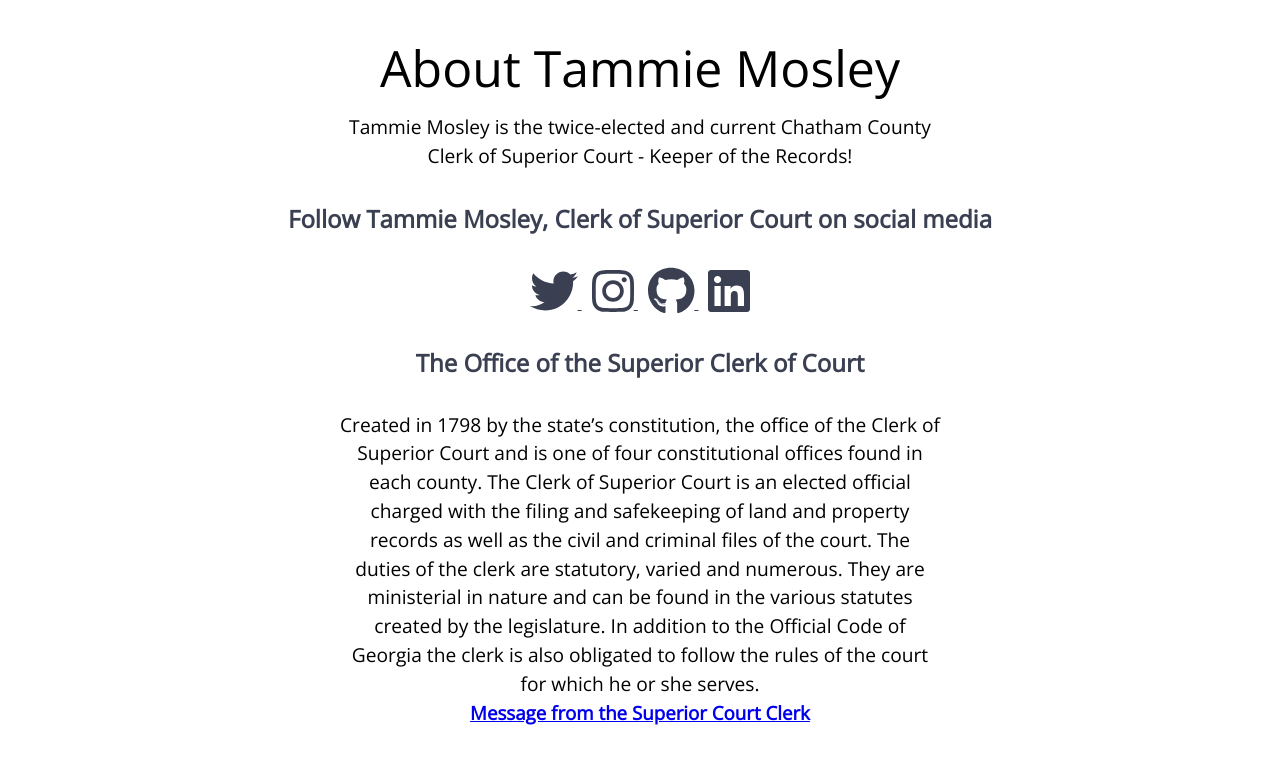
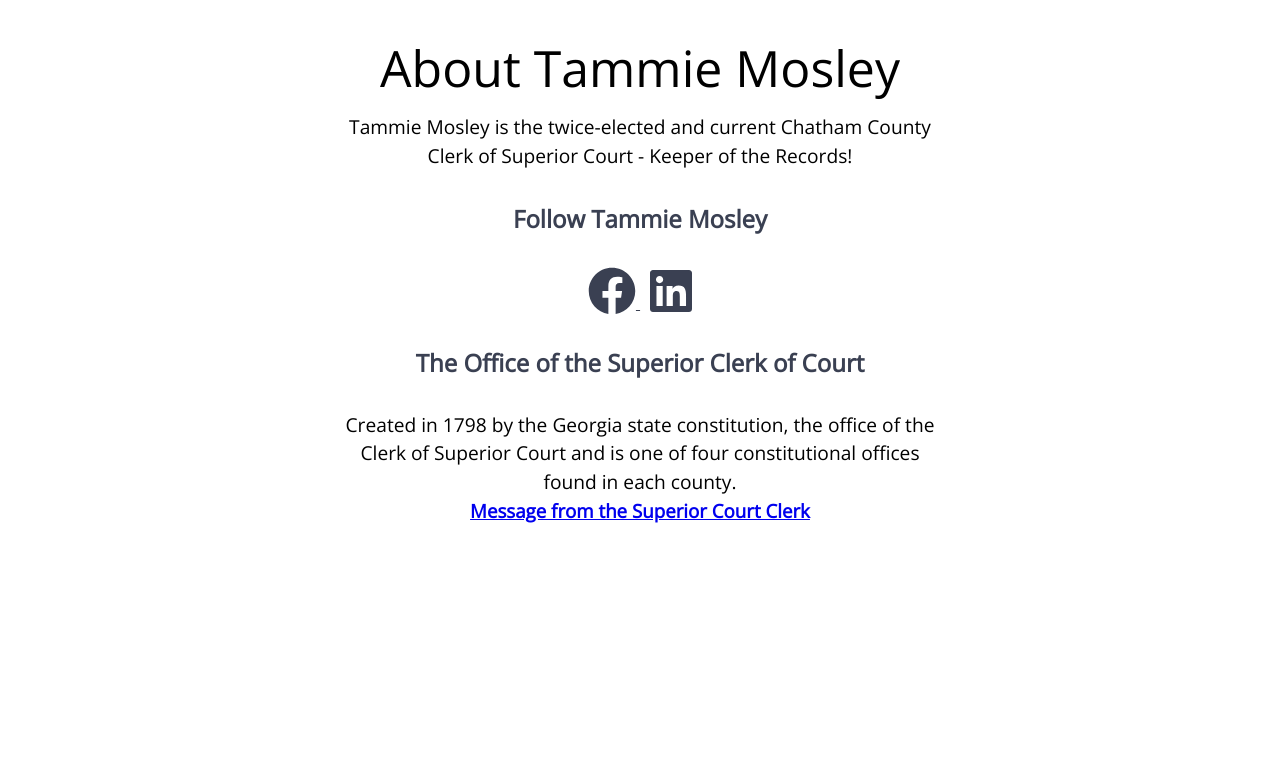
Before and after one commit to TammieMosley/1-pager_to-edit-from-codepen, a plain HTML site: page index.html in a window 1280 px wide. Shown: the part 802-1566 px from the top of the page. After the commit the page ends 1367 px from the top, so only its background shows below. Drawn offline with nearby package versions, Linux system fonts and the light colour scheme.

Commit message:
Update index.html
Changes:
 - Changed about button to "Learn More"
 - Added webm version as default.
 - Removed text from video fallback.
 - LinkedIn link added
 -  Facebook icon and link added
 - Facebook icon and link added
 - Instagram icon removed
 - Twitter icon removed

```diff
--- a/index.html
+++ b/index.html
@@ -14,38 +14,33 @@
     <section class="showcase">
       <div class="video-container">
         <video style="width:100%;max-height:100%" autoplay muted preload="auto">
-          <source src="https://gdurl.com/u1q2" type="video/mp4">Your browser does not support the video tag.
+          <source src="https://gdurl.com/zh7u" type="video/webm">
+
+          <source src="https://gdurl.com/u1q2" type="video/mp4">
+
         </video>
       </div>
       <div class="content"></div>
-      <a href="#about" class="btn">Read More</a>
+      <a href="#about" class="btn">Learn More</a>
       </div>
     </section>
     <section id="about">
       <h1>About Tammie Mosley</h1>
       <p> Tammie Mosley is the twice-elected and current Chatham County Clerk of Superior Court - Keeper of the Records! </p>
-      <h2>Follow Tammie Mosley, Clerk of Superior Court on social media</h2>
+      <h2>Follow Tammie Mosley</h2>
       <div class="social">
-        <a href="https://twitter.com/AkshayS2909" target="_blank">
-          <i class="fab fa-twitter fa-3x"></i>
+        <a href="https://www.facebook.com/TammieMosleyForSuperiorCourtClerk/" target="_black">
+          <i class="fab fa-facebook fa-3x"></i>
         </a>
-        <a href="https://www.instagram.com/shirobakuno/" target="_blank">
-          <i class="fab fa-instagram fa-3x"></i>
-        </a>
-        <a href="https://github.com/Akshay2996" target="_blank">
-          <i class="fab fa-github fa-3x"></i>
-        </a>
-        <a href="https://www.linkedin.com/in/akshay-sharma-7962ab13a/" target="_blank">
+        <a href="https://www.linkedin.com/in/tammie-mosley-233674116/" target="_blank">
           <i class="fab fa-linkedin fa-3x"></i>
         </a>
       </div>
       <div>
         <h2>The Office of the Superior Clerk of Court</h2>
-      <p> Created in 1798 by the state’s constitution, the office of the Clerk of Superior Court and is one of four constitutional offices found in each county.
-        The Clerk of Superior Court is an elected official charged with the filing and safekeeping of land and property records as well as the civil and criminal files of the court.
-        The duties of the clerk are statutory, varied and numerous. They are ministerial in nature and can be found in the various statutes created by the legislature. In addition to the Official Code of Georgia the clerk is also obligated to follow the rules of the court for which he or she serves.
+      <p> Created in 1798 by the Georgia state constitution, the office of the Clerk of Superior Court and is one of four constitutional offices found in each county.
       </p>
-      <a href="https://superiorcourtclerk.chathamcountyga.gov/Superior/CourtClerk">
+      <a href="https://superiorcourtclerk.chathamcountyga.gov/Superior/CourtClerk" target="_blank">
        <h3>Message from the Superior Court Clerk</h3>
       </a>
       </div>
```
